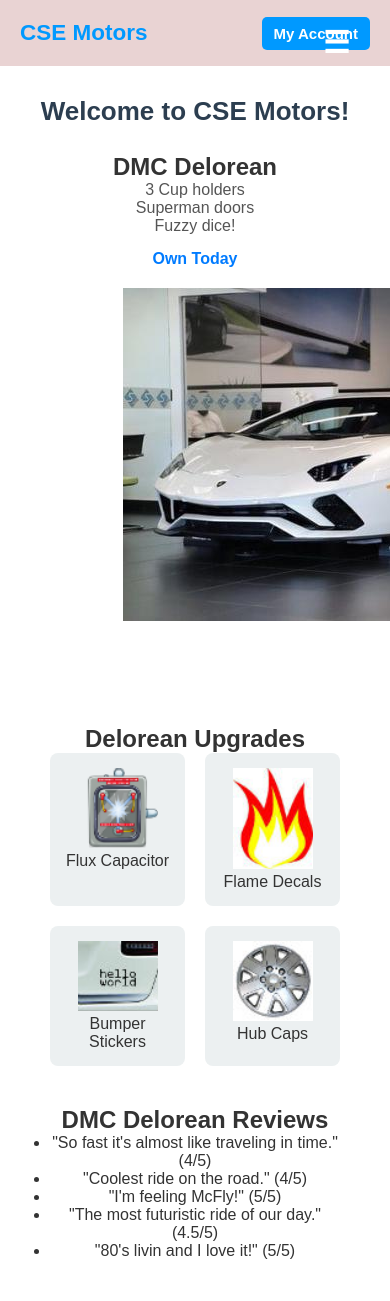
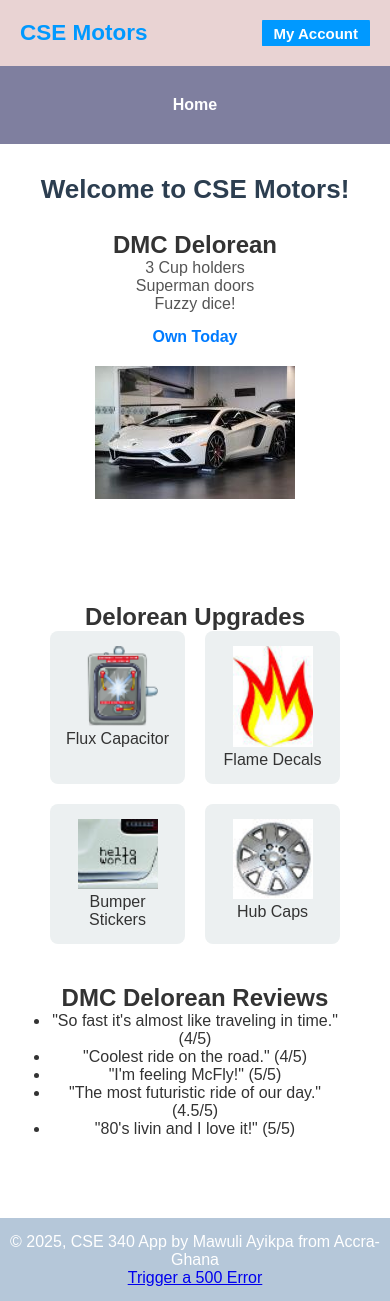
Before and after one commit to Mawuli2026/cse340, a Node server app: page / in a window 390 px wide; the page is wider, and only the part inside the window is pictured. Shown: the top 1301 px of that part. Run offline with Node 20, Linux system fonts and the light colour scheme; data that the repository does not hold is empty; some libraries are stand-ins or nearby versions.

Commit message:
Made changes

```diff
--- a/public/css/styles.css
+++ b/public/css/styles.css
@@ -26,10 +26,11 @@ body {
   display: flex;
   justify-content: space-between;
   align-items: center;
-  max-width: 950px;
+  max-width: 100%;
   margin: 0 auto;
   padding: 0 20px;
 }
+
 
 .site-name a {
   color: #0099ff;
@@ -51,26 +52,27 @@ body {
   background-color: #0077cc;
 }
 
-/* ======= Base Nav Styles ======= */
 nav {
   background: #7f7f9f;
   width: 100%;
+  padding: 20px 0;
+  display: flex;
+  justify-content: center;
   position: sticky;
   top: 0;
   z-index: 1000;
 }
 
-/* Nav list default (desktop) */
 nav ul {
   display: flex;
+  flex-direction: row; /* ensure horizontal */
   justify-content: center;
   gap: 30px;
-  padding: 20px 0;
+  padding: 0;
   margin: 0;
   list-style: none;
 }
 
-/* Nav link styles */
 nav ul li a {
   color: white;
   text-decoration: none;
@@ -83,46 +85,23 @@ nav ul li a:hover {
   background-color: #6a6a8e;
 }
 
-/* ======= Hamburger Toggle (Hidden by default) ======= */
-.menu-toggle {
-  display: none;
-  font-size: 30px;
-  cursor: pointer;
-  color: white;
-  padding: 10px 20px;
-  position: absolute;
-  top: 15px;
-  right: 20px;
-  z-index: 1001;
-}
-
-/* ======= Responsive Styles (Mobile) ======= */
+/* Remove all mobile overrides */
 @media (max-width: 768px) {
   nav ul {
-    display: none;
-    flex-direction: column;
-    position: absolute;
-    top: 60px;
-    left: 0;
-    width: 100%;
-    background: #7f7f9f;
-    padding: 15px 0;
-    border-bottom: 2px solid #4b0082;
-    z-index: 999;
-  }
-
-  nav ul.active {
-    display: flex;
-  }
-
-  nav ul li {
-    margin: 10px 0;
-    text-align: center;
+    flex-direction: row; /* force horizontal */
+    position: static;
+    background: inherit;
+    border: none;
+    display: flex !important;
   }
 
   .menu-toggle {
-    display: block;
+    display: none !important;
   }
+}
+
+html, body {
+  overflow-x: hidden;
 }
 
 
@@ -240,7 +219,7 @@ nav ul li a:hover {
   }
 
   .vehicle-card img {
-    width: 100%;
+    width: 200px;
     border-radius: 5px 5px 0 0;
   }
 
@@ -308,16 +287,7 @@ footer {
   }
 }
 
-@media (max-width: 480px) {
-  nav ul {
-    flex-direction: column;
-    text-align: center;
-  }
 
-  nav ul li {
-    margin: 5px 0;
-  }
-}
 
 .hero {
   text-align: center;
@@ -348,7 +318,7 @@ footer {
 
 /* ======= Image Styling ======= */
 .hero-image {
-  max-width: 40%;
+  max-width: 100%;
   height: auto;
   margin:20px auto;
   display: block;
@@ -635,3 +605,22 @@ label input[type="checkbox"] {
   margin: 0 auto;
   display: block;
 }
+
+.container {
+  display: flex;
+  flex-wrap: wrap;
+  overflow-x: hidden;
+}
+
+html, body {
+  overflow-x: hidden;
+  width: 100%;
+}
+
+.header-container,
+.container,
+.vehicle-card,
+.vehicle-list {
+  max-width: 100%;
+  overflow-x: hidden;
+}
--- a/public/js/script.js
+++ b/public/js/script.js
@@ -45,9 +45,3 @@ document.addEventListener("DOMContentLoaded", () => {
       passwordInput.type = "password";
     }
   }
-
-
-  function toggleMenu() {
-    const nav = document.querySelector("nav ul");
-    nav.classList.toggle("active");
-  }
--- a/views/index.ejs
+++ b/views/index.ejs
@@ -10,7 +10,7 @@
             <a href="/inv/type/1" class="cta-button">Own Today</a>
         </div>
         <div class="hero-image">
-            <img src="images/vehicles/adventador.jpg" alt="DMC Delorean">
+            <img src="images/vehicles/adventador-tn.jpg" alt="DMC Delorean">
         </div>
     </div>
 </section>
--- a/views/partials/header.ejs
+++ b/views/partials/header.ejs
@@ -3,11 +3,7 @@
         <span class="site-name">
             <a href="/" title="Return to home page">CSE Motors</a>
         </span>
-
-        <div class="menu-toggle" onclick="toggleMenu()">☰</div>
-
         <div class="account-link">
             <a title="Click to log in" href="/account/login">My Account</a>
         </div>
-    </div>
 </header>
```
